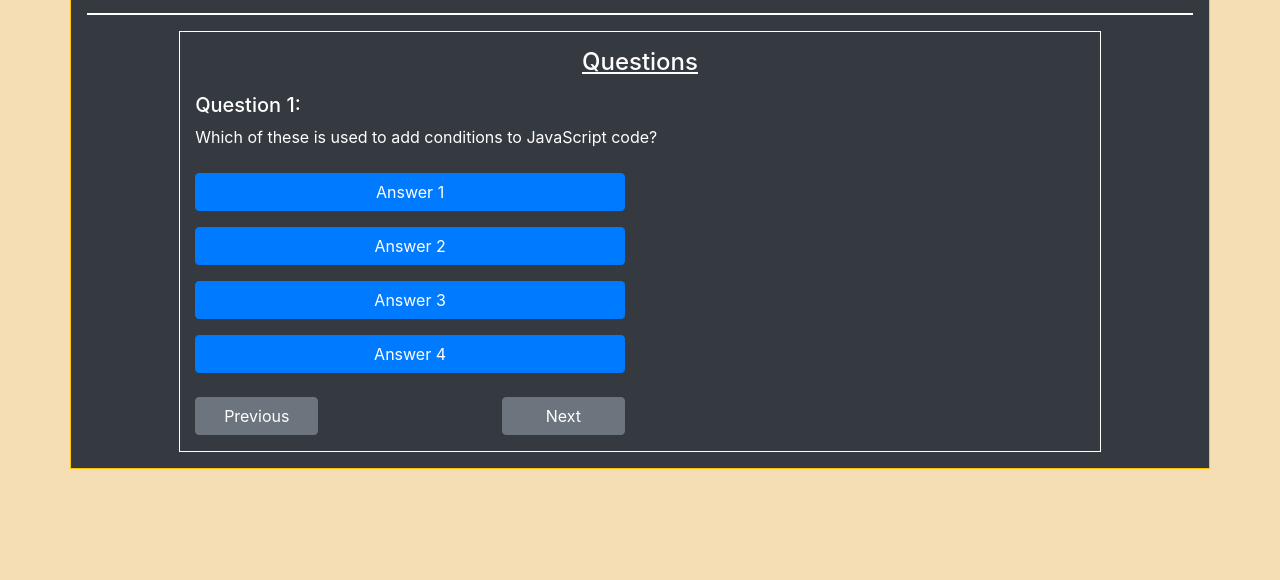
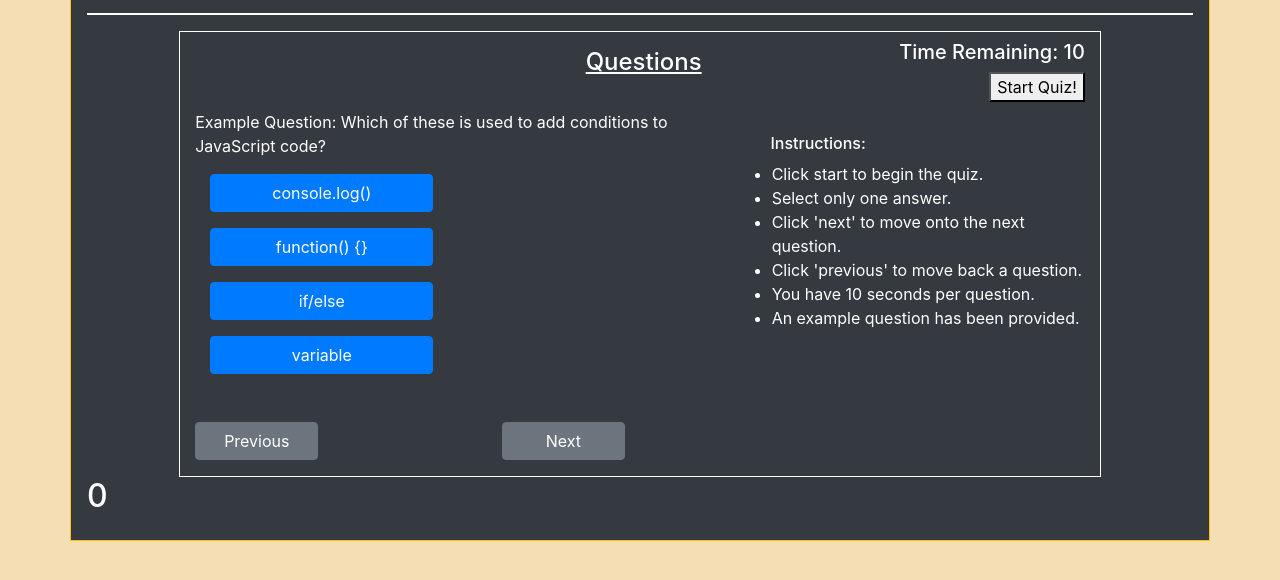
Before and after one commit to MJ-0001/code-quiz, a plain HTML site: page index.html in a window 1280 px wide. Shown: the part 74-654 px from the top of the page. Drawn offline with nearby package versions, Linux system fonts and the light colour scheme.

Commit message:
Updates made to html content.

```diff
--- a/index.html
+++ b/index.html
@@ -3,7 +3,6 @@
 <head>
   <meta charset="UTF-8">
   <meta name="viewport" content="width=device-width, initial-scale=1.0">
-  <script src='app.js'></script>
   <link rel="stylesheet" href="https://cdn.jsdelivr.net/npm/bootstrap@4.5.3/dist/css/bootstrap.min.css" integrity="sha384-TX8t27EcRE3e/ihU7zmQxVncDAy5uIKz4rEkgIXeMed4M0jlfIDPvg6uqKI2xXr2" crossorigin="anonymous">
   <link rel="stylesheet" href="./assets/style.css">
   <title>Code Quiz</title>
@@ -19,39 +18,57 @@
     </section>
 
     <section style="border: 1px solid white;" class="container col-10">
-      <div class="row justify-content-center my-2">
-        <div style="text-align: center;" class="col-8">
+      <div class="row my-2">
+        <div style="text-align: right;" class="col-7">
           <h4 style="text-decoration: underline;" class="my-2">Questions</h4>
+        </div>
+        <div style="text-align: right;" class="col-5">
+          <h5> Time Remaining: <span id="time">10</span></h5>
+          <button id="start-button">Start Quiz!</button>
         </div>
       </div>
 
       <div class="row">
-        <div class="col-8">
-          <h5>Question 1:</h5>
-          <p>Which of these is used to add conditions to JavaScript code?</p>
+        <div class="col-7">
+          <!-- <h5 id="quiz-num">Example Question:</h5> -->
+          <p id="quiz-question"> Example Question: Which of these is used to add conditions to JavaScript code?</p>
+          <div class="col-6">
+            <button type="button" id="answ1" class="btn btn-primary btn-block mb-3">console.log()</button>
+            <button type="button" id="answ2" class="btn btn-primary btn-block mb-3">function() {}</button>
+            <button type="button" id="answ3" class="btn btn-primary btn-block mb-3">if/else</button>
+            <button type="button" id="answ4" class="btn btn-primary btn-block mb-5">variable</button>
+          </div>
         </div>
-      </div>
+        <div class="col-5 pt-4">
+          <h6 style="text-indent: 11%;">Instructions:</h6>
+          <ul>
+            <li>Click start to begin the quiz.</li>
+            <li>Select only one answer.</li>
+            <li>Click 'next' to move onto the next question.</li>
+            <li>Click 'previous' to move back a question.</li>
+            <li>You have 10 seconds per question.</li>
+            <li>An example question has been provided.</li>
 
-      <div class="row">
-        <div class="col-6 my-2">
-          <button type="button" class="btn btn-primary btn-block mb-3">Answer 1</button>
-          <button type="button" class="btn btn-primary btn-block mb-3">Answer 2</button>
-          <button type="button" class="btn btn-primary btn-block mb-3">Answer 3</button>
-          <button type="button" class="btn btn-primary btn-block mb-3">Answer 4</button>
+          </ul>
         </div>
       </div>
 
       <div class="row">
         <div class="col-2">
-          <button type="button" class="btn btn-secondary btn-block mb-3">Previous</button>
+          <button type="button" id="previous-button" class="btn btn-secondary btn-block mb-3">Previous</button>
         </div>
         <div class="col-2 offset-md-2">
-          <button type="button" class="btn btn-secondary btn-block mb-3">Next</button>
+          <button type="button" id="next-button" class="btn btn-secondary btn-block mb-3">Next</button>
         </div>
       </div>
     </section>
+
+    <div>
+      <h2 id="counter">0</h2>
+    </div>
   </main>
 
+  <script src="./scripts/app.js"></script>
   <script src="https://code.jquery.com/jquery-3.5.1.slim.min.js" integrity="sha384-DfXdz2htPH0lsSSs5nCTpuj/zy4C+OGpamoFVy38MVBnE+IbbVYUew+OrCXaRkfj" crossorigin="anonymous"></script>
   <script src="https://cdn.jsdelivr.net/npm/bootstrap@4.5.3/dist/js/bootstrap.bundle.min.js" integrity="sha384-ho+j7jyWK8fNQe+A12Hb8AhRq26LrZ/JpcUGGOn+Y7RsweNrtN/tE3MoK7ZeZDyx" crossorigin="anonymous"></script>
 
```
